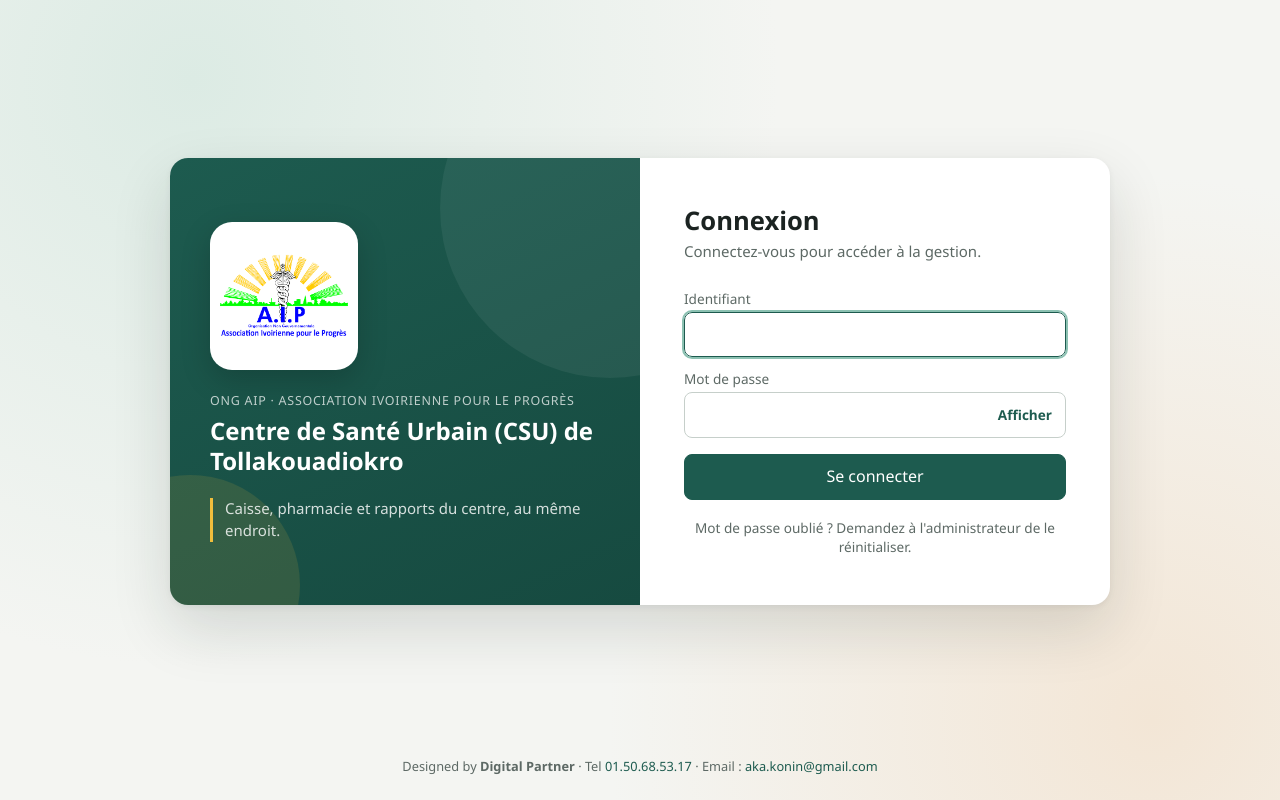
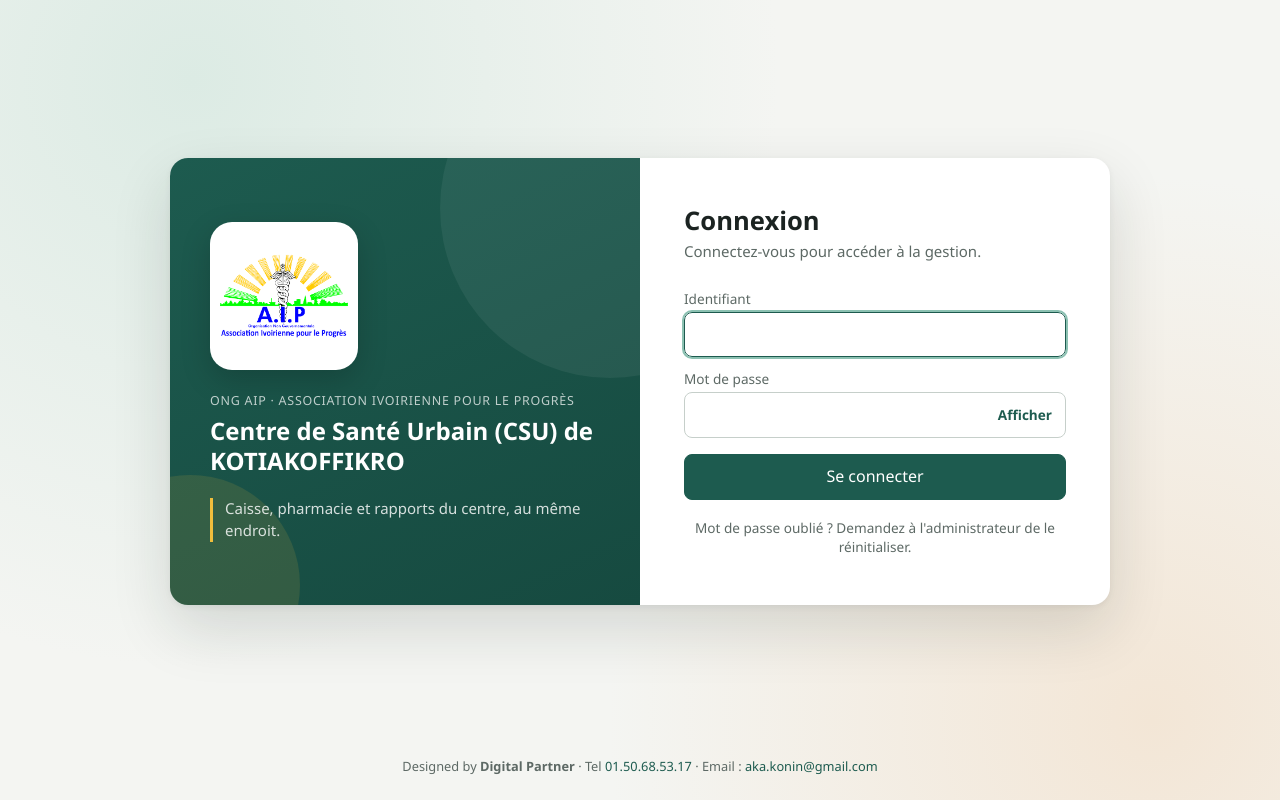
Before and after one commit to konin84/csuTollakouadiokro, a Django app: page /connexion/ in a window 1280 px wide. Run offline with Django 5.2, Linux system fonts and the light colour scheme; data that the repository does not hold is empty.

Commit message:
Rename Tollakouadiokro to KOTIAKOFFIKRO
Co-Authored-By: Claude Opus 5.5 <noreply@anthropic.com>

```diff
--- a/core/management/commands/init_fsu.py
+++ b/core/management/commands/init_fsu.py
@@ -3,7 +3,7 @@ tarifs, règles de commission, catégories de dépenses, comptes bancaires.
 
 La commande peut être relancée sans risque : elle ne crée que ce qui manque.
 
-    python manage.py init_fsu --nom "Centre de Santé Urbain (CSU) de Tollakouadiokro" --demarrage 2026-01-01
+    python manage.py init_fsu --nom "Centre de Santé Urbain (CSU) de KOTIAKOFFIKRO" --demarrage 2026-01-01
 
 Compte superviseur : créé seulement si aucun utilisateur n'a le rôle Superviseur.
 Identifiant « konin » par défaut (--superviseur) ; mot de passe : --mot-de-passe-superviseur,
@@ -62,7 +62,7 @@ class Command(BaseCommand):
     help = "Initialise les données de base de l'application (sans écraser l'existant)."
 
     def add_arguments(self, parser):
-        parser.add_argument("--nom", default="Centre de Santé Urbain (CSU) de Tollakouadiokro", help="Nom de l'établissement")
+        parser.add_argument("--nom", default="Centre de Santé Urbain (CSU) de KOTIAKOFFIKRO", help="Nom de l'établissement")
         parser.add_argument("--demarrage", default="2026-01-01",
                             help="Date à partir de laquelle les tarifs et commissions s'appliquent (AAAA-MM-JJ)")
         parser.add_argument("--superviseur", default="konin",
--- a/parametres/tests.py
+++ b/parametres/tests.py
@@ -66,7 +66,7 @@ class AccessTests(SettingsBase):
 class FacilityTests(SettingsBase):
     def test_edit_facility_is_logged(self):
         r = self.client.post("/parametres/etablissement/", {
-            "name": " CCentre de Santé Urbain (CSU) de Tollakouadiokroentre de Santé Urbain (CSU) de Tollakouadiokro", "short_name": "FSU KK", "address": "", "phone": "",
+            "name": " CCentre de Santé Urbain (CSU) de KOTIAKOFFIKROentre de Santé Urbain (CSU) de KOTIAKOFFIKRO", "short_name": "FSU KK", "address": "", "phone": "",
             "opening_date": "2026-01-01", "opening_cash": 25000, "cash_tolerance": 500})
         self.assertRedirects(r, "/parametres/")
         self.assertEqual(Facility.current().opening_cash, 25000)
--- a/templates/core/login.html
+++ b/templates/core/login.html
@@ -2,7 +2,7 @@
 <html lang="fr">
 <head>
   <meta charset="utf-8"><meta name="viewport" content="width=device-width, initial-scale=1">
-  <title>Connexion · Centre de Santé Urbain (CSU) de Tollakouadiokro</title>
+  <title>Connexion · Centre de Santé Urbain (CSU) de KOTIAKOFFIKRO</title>
   <link rel="stylesheet" href="{% asset 'css/app.css' %}">
   <link rel="icon" type="image/png" href="{% asset 'img/aip.png' %}">
 </head>
@@ -13,7 +13,7 @@
       <div class="login-logo"><img src="{% asset 'img/aip.png' %}" alt="AIP – Association Ivoirienne pour le Progrès"></div>
       <div>
         <p class="login-kicker">ONG AIP · Association Ivoirienne pour le Progrès</p>
-        <h2>{{ facility.name|default:"Centre de Santé Urbain (CSU) de Tollakouadiokro" }}</h2>
+        <h2>{{ facility.name|default:"Centre de Santé Urbain (CSU) de KOTIAKOFFIKRO" }}</h2>
       </div>
       <p class="login-tagline">Caisse, pharmacie et rapports du centre, au même endroit.</p>
     </section>
```
Also changed, not shown: README.md, 1 other file.
